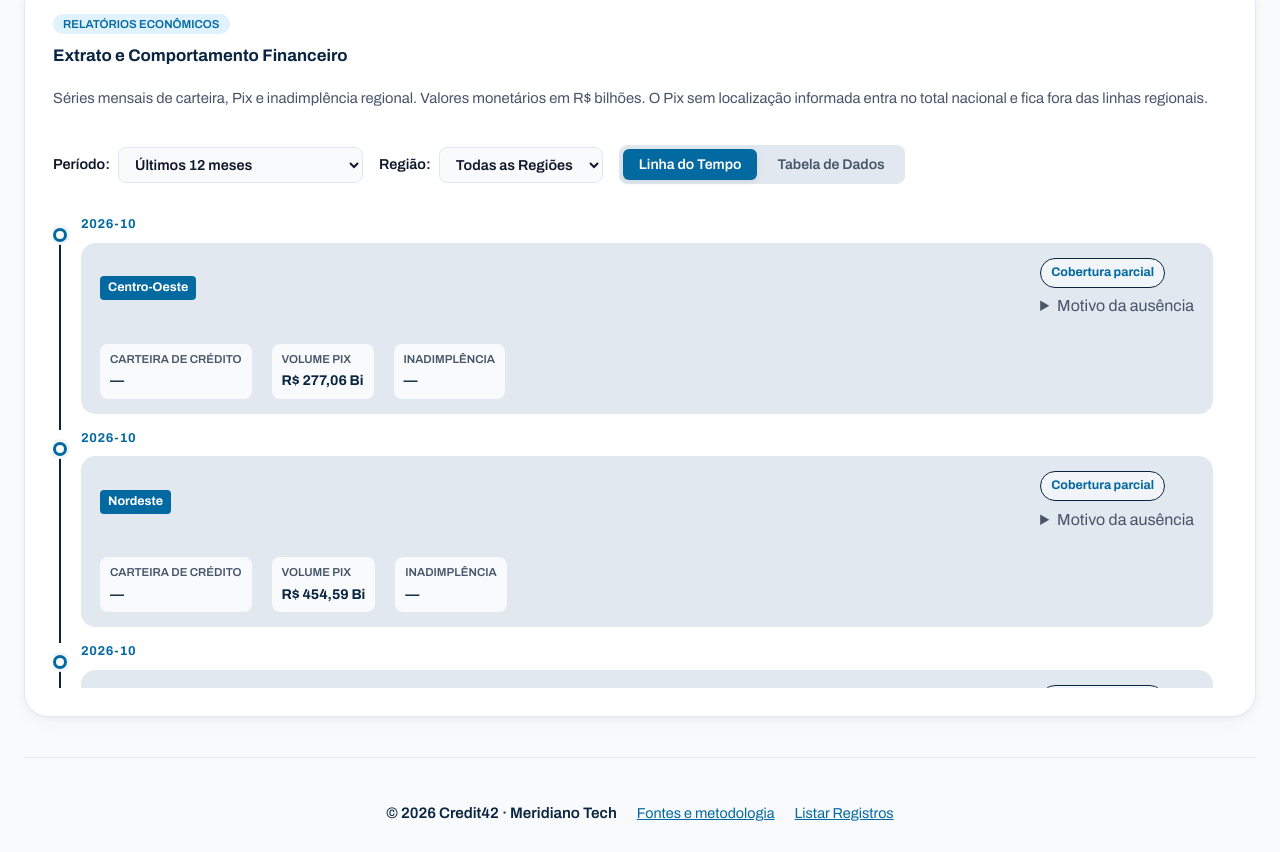
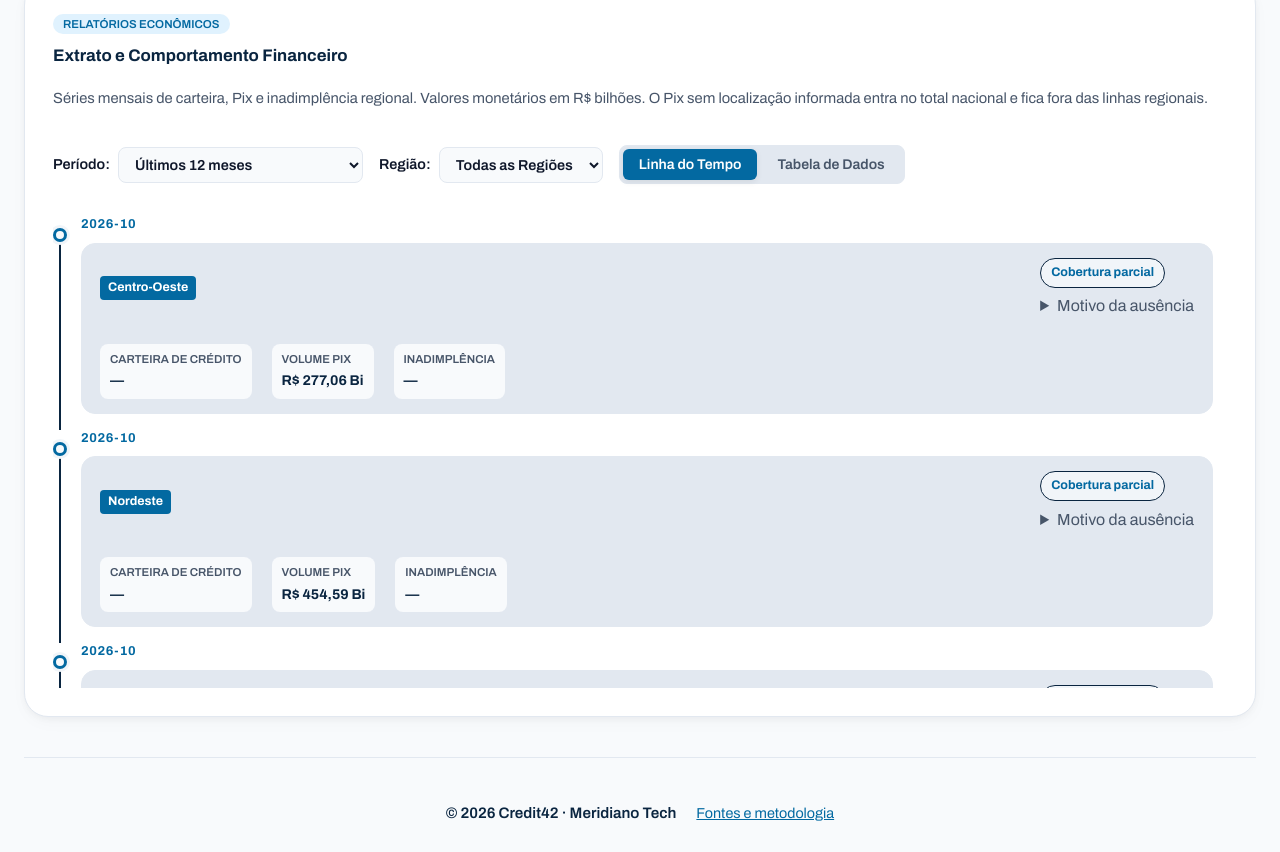
Before and after one commit to Meridiano-Tech/API-DSM1, a website: page index.html in a window 1280 px wide. Shown: the part 2164-3016 px from the top of the page. Drawn offline with nearby package versions, Linux system fonts and the light colour scheme.

Commit message:
fix: listar cadastros no bd fica agora no rodapé da pagina sobre

```diff
--- a/index.html
+++ b/index.html
@@ -245,7 +245,6 @@
       <!-- Rodapé Minimalista -->
       <footer class="rodape-novo">
         <p class="rodape-icone">© 2026 Credit42 · Meridiano Tech</p><a href="composicao.html#metodologia">Fontes e metodologia</a>
-        <a href="/listar">Listar Registros</a>
       </footer>
   </main>
 </body>
```
Also changed, not shown: sobre.html (+1 -0 lines).
